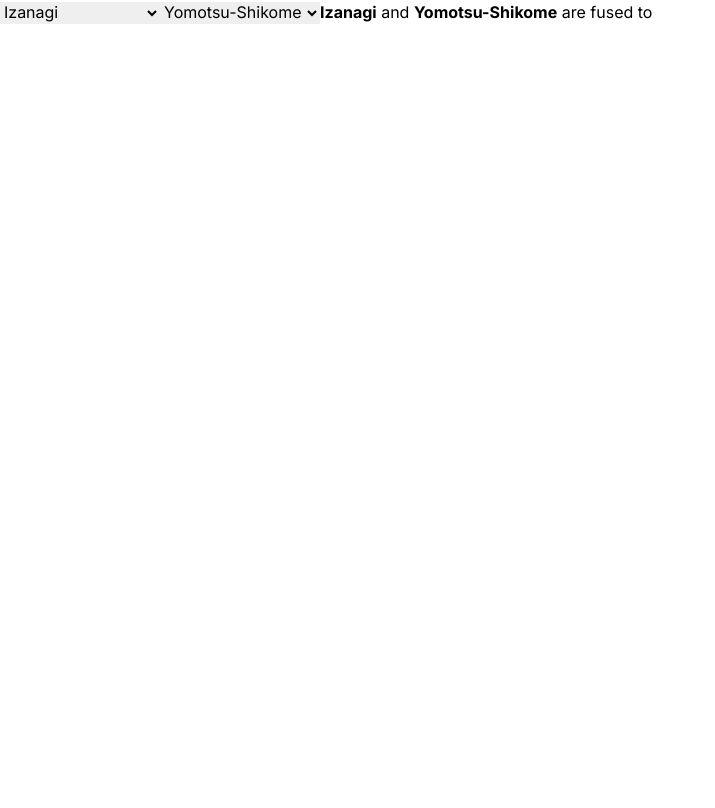
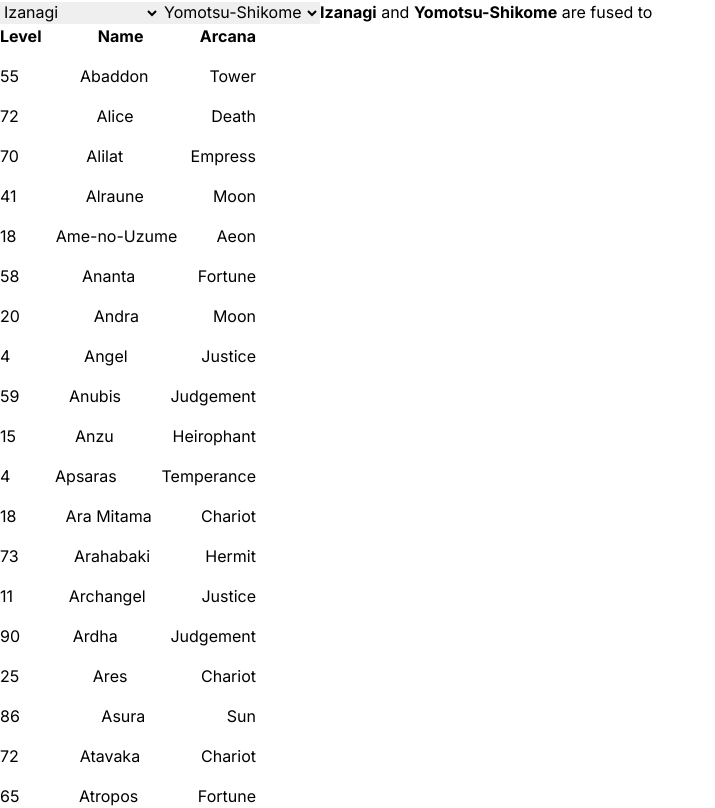
Before and after one commit to notwindstone/persona-4-golden-fusion-calculator, a Next.js app: page / in a window 1280 px wide. Shown: the top 808 px of the page, without its empty margins (0-715 px from the left). Built offline with nearby package versions, Linux system fonts and the light colour scheme.

Commit message:
feat: show personas list on main page

```diff
--- a/src/app/page.tsx
+++ b/src/app/page.tsx
@@ -3,6 +3,7 @@
 import { fuse } from "@/lib/fuse";
 import { personae, arcana2Combos } from "@/config/data";
 import { useState } from "react";
+import Link from "next/link";
 
 const personasSorted = [...personae].sort((a, b) => a.name.localeCompare(b.name));
 
@@ -26,7 +27,6 @@
   }))?.result ?? '';
   const fusion = fuse(arcana, persona1, persona2)?.name;
 
-console.log(arcana, persona1, persona2, fusion)
   return (
     <div>
       <select
@@ -77,6 +77,28 @@
       <div>
         {fusion}
       </div>
+      <div className="flex flex-col gap-4 w-64">
+        <div className="flex justify-between">
+          <p className="font-bold">Level</p>
+          <p className="font-bold">Name</p>
+          <p className="font-bold">Arcana</p>
+        </div>
+        {
+          personasSorted.map((persona) => {
+            return (
+              <div key={persona.name} className="flex justify-between">
+                <div>{persona.level}</div>
+                <div>
+                  <Link className="hover:text-blue-400" href={`/persona/${persona.name}`}>
+                    {persona.name}
+                  </Link>
+                </div>
+                <div>{persona.arcana}</div>
+              </div>
+            );
+          })
+        }
+      </div>
     </div>
   );
 }
--- a/src/app/persona/[name]/page.tsx
+++ b/src/app/persona/[name]/page.tsx
@@ -5,7 +5,11 @@
         name: string;
     }
 }) => {
-    return;
+    return (
+        <div>
+            {params.name}
+        </div>
+    );
 }
 
 export default Page;
```
